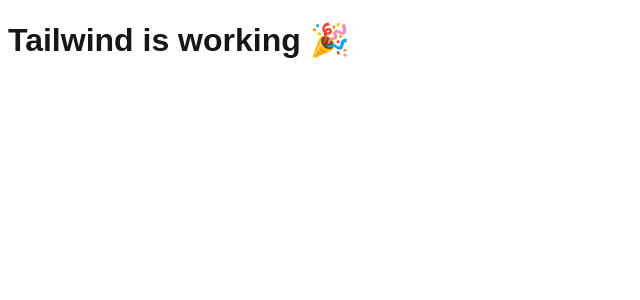
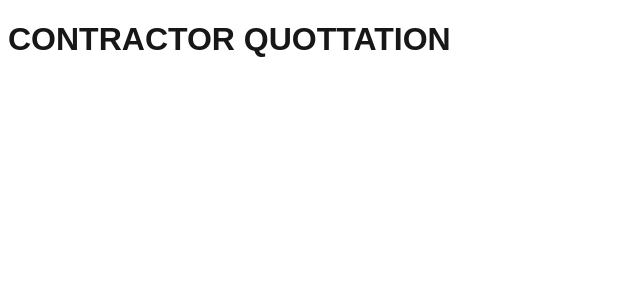
Before and after one commit to Jeroferprac/contractorwebapp, a Next.js app in the folder Frontend/: page / in a window 1280 px wide. Shown: the top 300 px of the page, without its empty margins (0-640 px from the left). Built offline with nearby package versions, Linux system fonts and the light colour scheme.

Commit message:
Before rebase

```diff
--- a/Frontend/app/page.tsx
+++ b/Frontend/app/page.tsx
@@ -1,3 +1,3 @@
 export default function Home() {
-  return <h1 className="text-3xl font-bold text-blue-600">Tailwind is working 🎉</h1>
+  return <h1 className="text-3xl font-bold text-blue-600">CONTRACTOR QUOTTATION</h1>
 }
```
